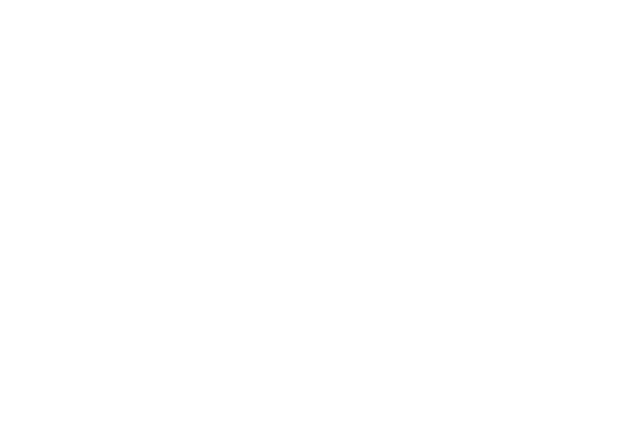
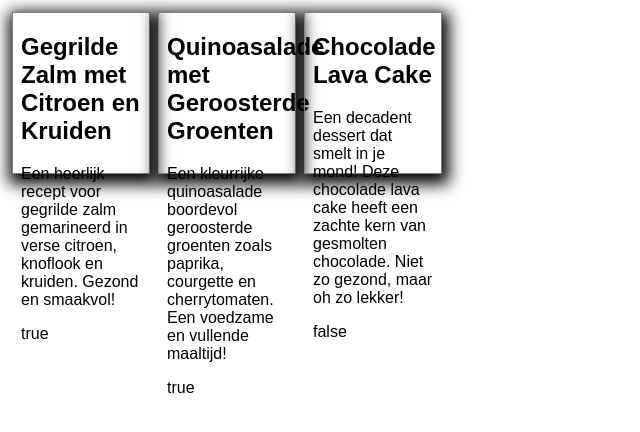
Before and after one commit to K-wadi/Javascript-P02, a plain HTML site: page Les 2/index.html in a window 1280 px wide. Shown: the whole page, without its empty margins (0-640 px from the left). Drawn offline with Linux system fonts and the light colour scheme.

Commit message:
Opdracht 9 gemaakt

```diff
--- a/Les 2/index.html
+++ b/Les 2/index.html
@@ -4,9 +4,12 @@
     <meta charset="UTF-8" />
     <meta name="viewport" content="width=device-width, initial-scale=1.0" />
     <title>Objects</title>
+    <link rel="stylesheet" href="style.css">
   </head>
   <body>
-    <div class="container"></div>
+    <div class="container">
+
+    </div>
     <script src="/main.js"></script>
   </body>
 </html>
--- a/Les 2/main.js
+++ b/Les 2/main.js
@@ -184,3 +184,31 @@
 console.log(article3);
 console.log(article4);
 console.log(article5);
+
+// Opdracht 9
+const container = document.querySelector(".container");
+// let code = createCard();
+// container.innerHTML += code;
+// container.innerHTML += code;
+// container.innerHTML += code;
+// container.innerHTML += code;
+// container.innerHTML += code;
+
+for (let index = 0; index < recipes.length; index++) {
+  const receipt = recipes[index];
+  const cardCode = createCard(receipt);
+  container.innerHTML += cardCode;
+}
+
+function createCard(product) {
+  const card = `
+  <div class="card">
+        <h2>${product.title}</h2>
+        <p>${product.description}</p>
+        <div>
+          <span>${product.healthy}</span>
+        </div>
+      </div>`;
+
+  return card;
+}
--- /dev/null
+++ b/Les 2/style.css
@@ -0,0 +1,15 @@
+body {
+  font-family: Arial, Helvetica, sans-serif;
+}
+.card {
+  width: 120px;
+  height: 160px;
+  border: 1px gray solid;
+  padding: 0 8px;
+  margin: 4px;
+  -webkit-box-shadow: 2px 5px 15px 5px #000000;
+  box-shadow: 2px 5px 15px 5px #000000;
+}
+.container {
+  display: flex;
+}
```
